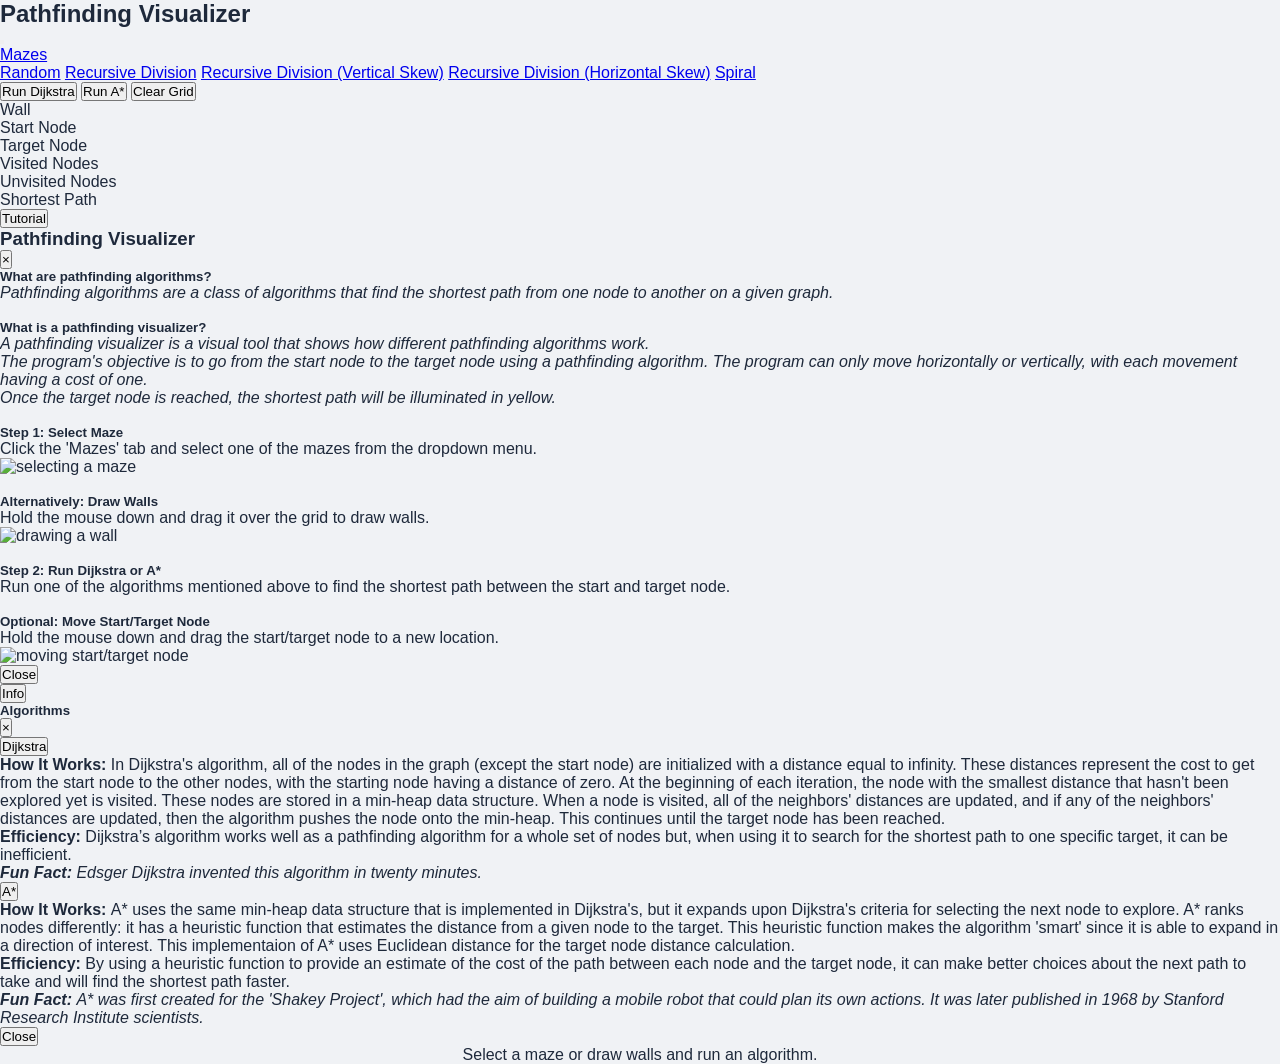
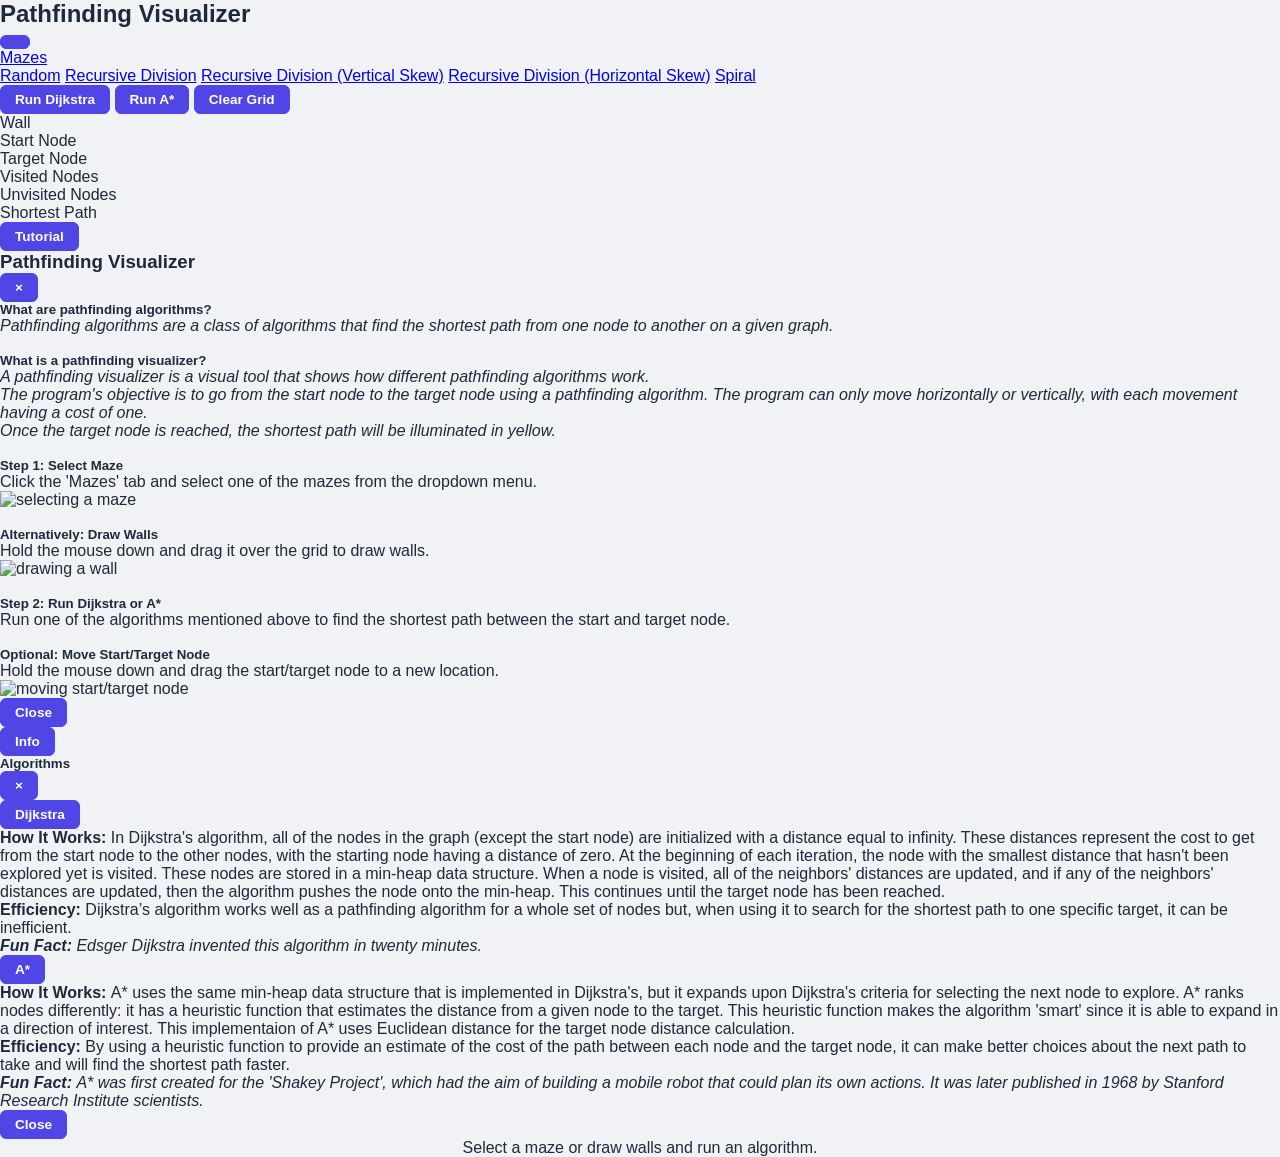

implement Dijkstra's algorithm with animated path tracing

--- a/style.css
+++ b/style.css
@@ -73,6 +73,46 @@ header h1 {
   white-space: nowrap;
 }
 
+.controls {
+  display: flex;
+  align-items: center;
+  gap: 12px;
+  flex-wrap: wrap;
+}
+
+select, button {
+  padding: 6px 14px;
+  border-radius: 6px;
+  border: 1px solid var(--color-border-input);
+  font-size: 0.85rem;
+  cursor: pointer;
+  transition: all 0.15s;
+}
+
+select {
+  background: var(--color-cell-bg);
+  color: var(--color-text);
+}
+
+select:focus { outline: none; border-color: var(--color-primary); }
+
+button {
+  background: var(--color-primary);
+  color: var(--color-surface);
+  border-color: var(--color-primary);
+  font-weight: 600;
+}
+
+button:hover    { background: var(--color-primary-hover); }
+button:disabled { opacity: 0.4; cursor: not-allowed; }
+
+#status {
+  font-size: 0.8rem;
+  color: var(--color-text-muted);
+  white-space: nowrap;
+  display: inline-block;
+}
+
 #grid-container {
   flex: 1;
   display: flex;
@@ -101,6 +141,8 @@ header h1 {
   position: relative;
 }
 
-.cell.start { background: var(--color-primary); }
-.cell.end   { background: #10b981; }
-.cell.wall  { background: var(--color-cell-wall); }
+.cell.start   { background: var(--color-primary); }
+.cell.end     { background: #10b981; }
+.cell.wall    { background: var(--color-cell-wall); }
+.cell.visited { background: var(--color-visited); }
+.cell.path    { background: var(--color-path); }
